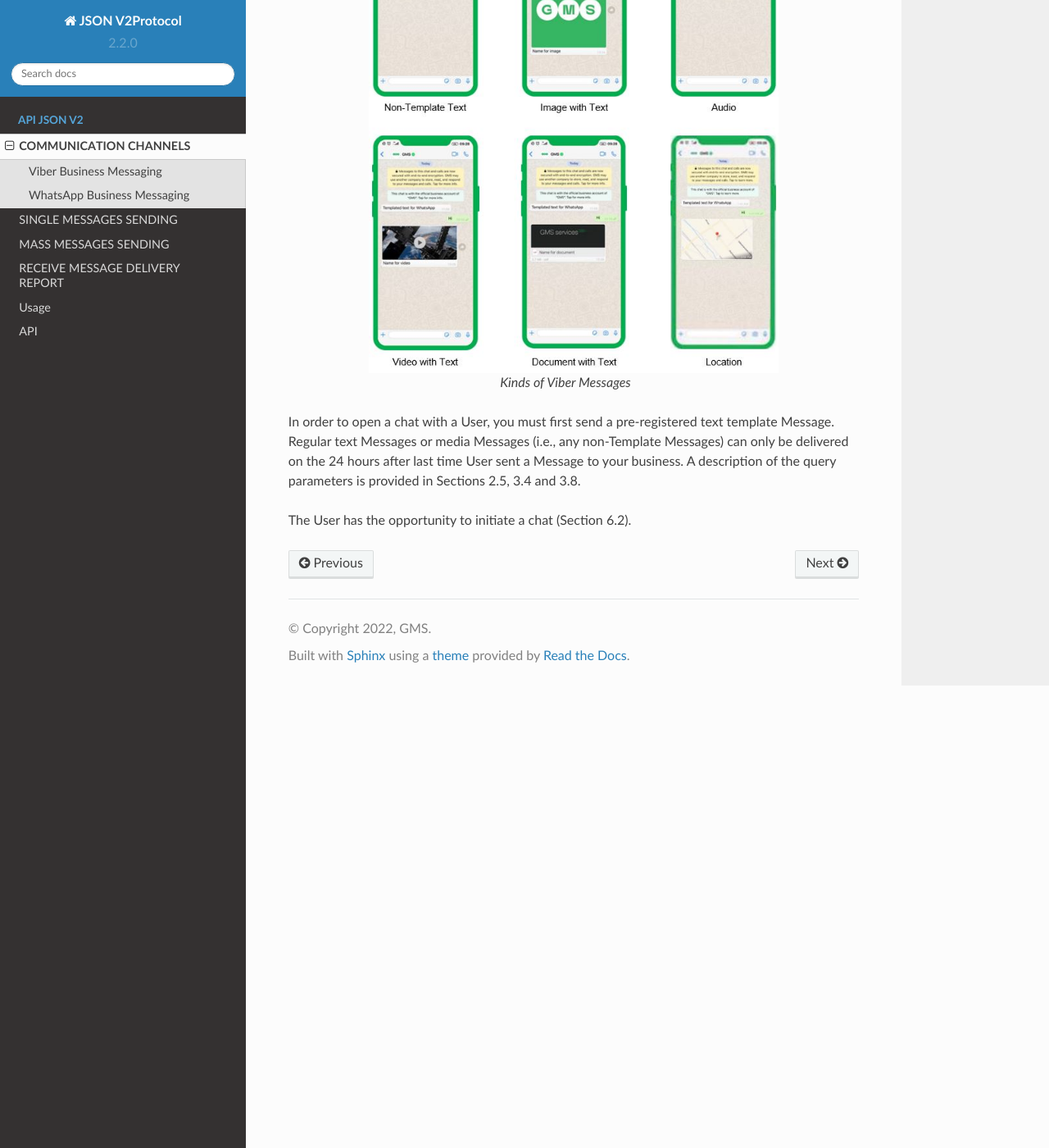
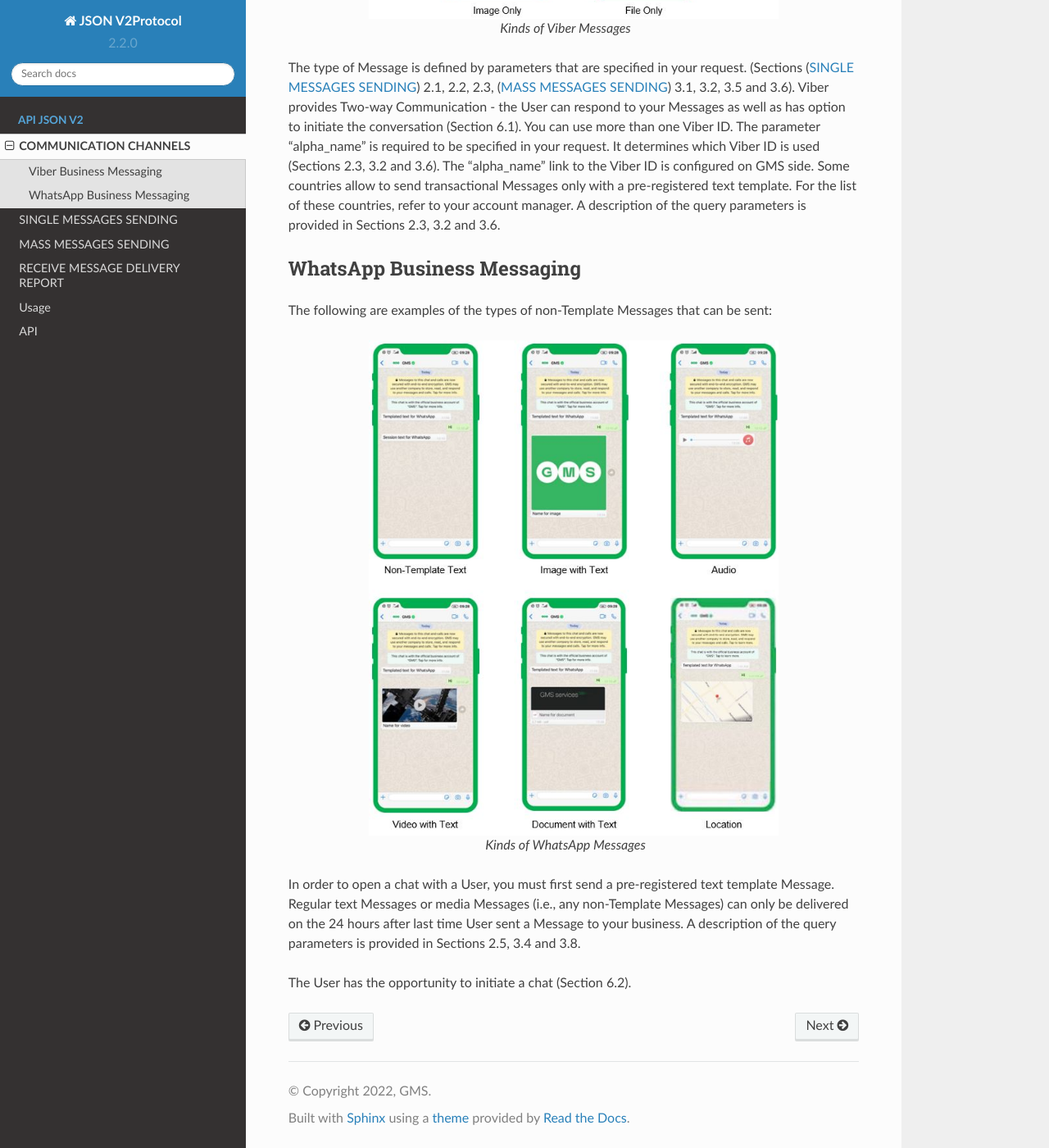
Before and after one commit to bestblast/GMS_Hyber_API, a Sphinx documentation site: the page built from docs/source/chapter1.rst, in a window 1280 px wide and 1400 px high, scrolled down 824 px. Shown: the whole window at 82% size. Built offline with Sphinx 7.4.7 and the Read the Docs theme 2.0.0, drawn with Linux system fonts in a browser that asks for light colours.

Commit message:
Update chapter1.rst

```diff
--- a/docs/source/chapter1.rst
+++ b/docs/source/chapter1.rst
@@ -6,9 +6,9 @@ Viber Business Messaging
 
 Viber Business Messages allows to send the following types of Messages:
 
-.. figure:: /source/img/ch1_pic1.JPG
+.. figure:: /img/ch1_pic1.JPG
    :figwidth: 500px
-   :target: /source/img/ch1_pic1.JPG
+   :target: /img/ch1_pic1.JPG
    :align: center
 
    Kinds of Viber Messages
@@ -28,7 +28,7 @@ The following are examples of the types of non-Template Messages that can be sen
    :target: /img/ch1_pic2.JPG
    :align: center
 
-   Kinds of Viber Messages
+   Kinds of WhatsApp Messages
 
 
 In order to open a chat with a User, you must first send a pre-registered text template Message.
```
